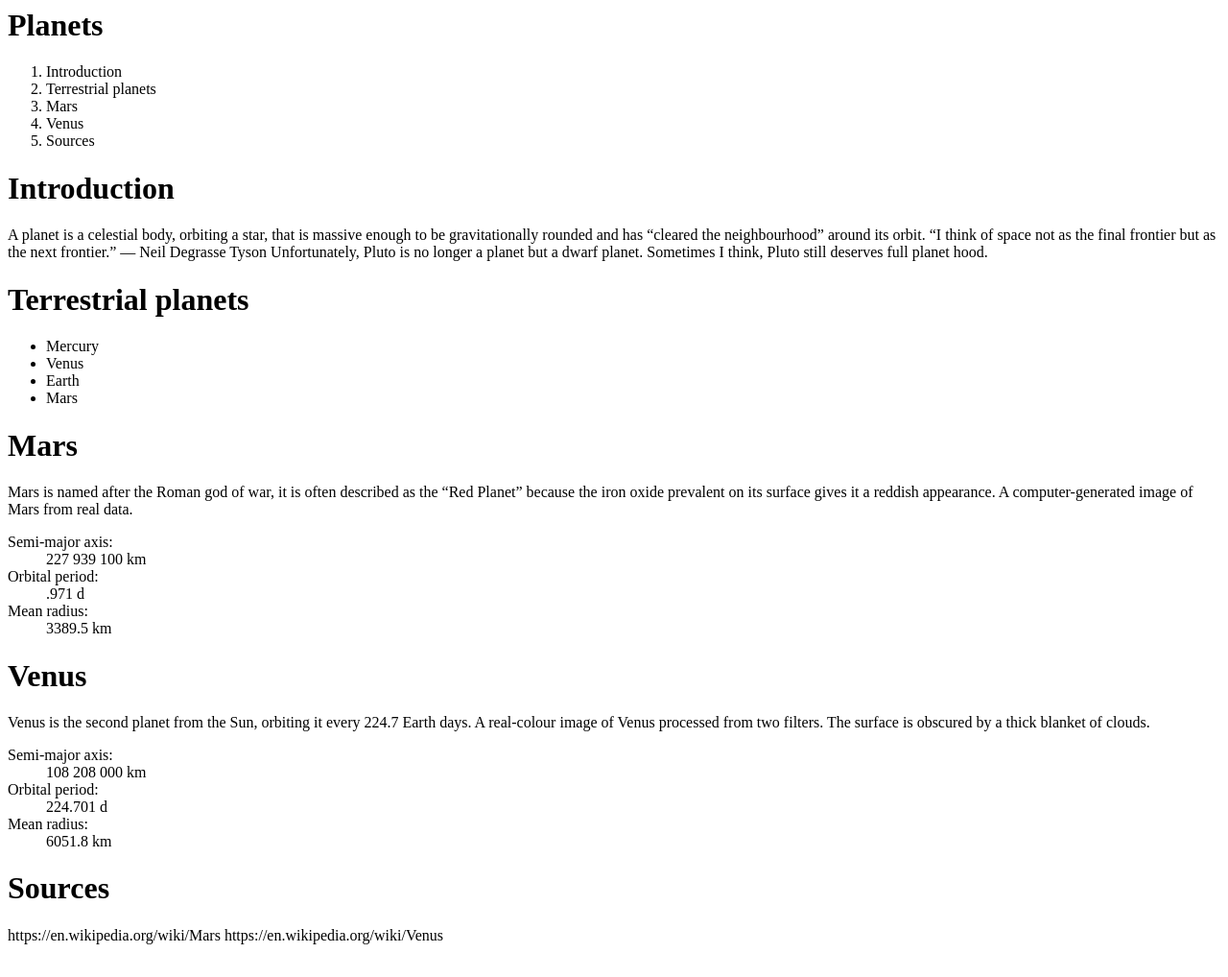
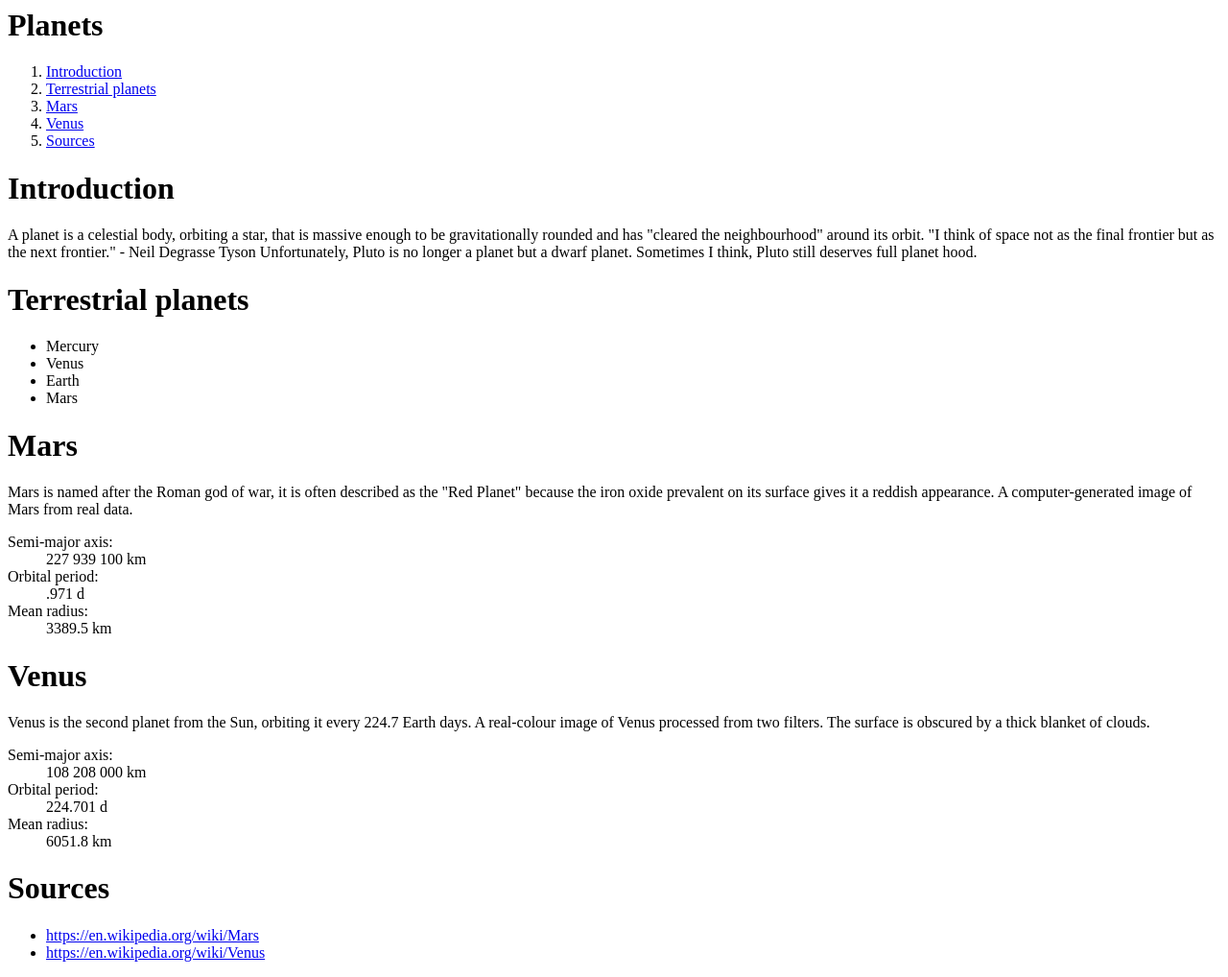
Before and after one commit to taylorsargent/assignment-two-semantics, a plain HTML site: page index.html in a window 1280 px wide. Shown: the whole page at 96% size. Before the commit the page ends 992 px from the top, so only its background shows below. Drawn offline with Linux system fonts and the light colour scheme.

Commit message:
P tags and links
Added in all the paragraph tags and added all the links

```diff
--- a/index.html
+++ b/index.html
@@ -1,21 +1,21 @@
 <h1>Planets</h1>
 
 <ol>
-  <li>Introduction</li>
-  <li>Terrestrial planets</li>
-  <li>Mars</li>
-  <li>Venus</li>
-  <li>Sources</li>
+  <li><a href="#">Introduction</a></li>
+  <li><a href="#">Terrestrial planets</a></li>
+  <li><a href="#">Mars</a></li>
+  <li><a href="#">Venus</a></li>
+  <li><a href="#">Sources</a></li>
 </ol>
 
 <h1>Introduction</h1>
 
-A planet is a celestial body, orbiting a star, that is massive enough to be gravitationally rounded and has “cleared the neighbourhood” around its orbit.
+<p>A planet is a celestial body, orbiting a star, that is massive enough to be gravitationally rounded and has "cleared the neighbourhood" around its orbit.
 
-“I think of space not as the final frontier but as the next frontier.”
-— Neil Degrasse Tyson
+"I think of space not as the final frontier but as the next frontier."
+- Neil Degrasse Tyson
 
-Unfortunately, Pluto is no longer a planet but a dwarf planet. Sometimes I think, Pluto still deserves full planet hood.
+Unfortunately, Pluto is no longer a planet but a dwarf planet. Sometimes I think, Pluto still deserves full planet hood.</p>
 
 <h1>Terrestrial planets</h1>
 
@@ -28,9 +28,9 @@ Unfortunately, Pluto is no longer a planet but a dwarf planet. Sometimes I think
 
 <h1>Mars</h1>
 
-Mars is named after the Roman god of war, it is often described as the “Red Planet” because the iron oxide prevalent on its surface gives it a reddish appearance.
+<p>Mars is named after the Roman god of war, it is often described as the "Red Planet" because the iron oxide prevalent on its surface gives it a reddish appearance.
 
-A computer-generated image of Mars from real data.
+A computer-generated image of Mars from real data.</p>
 
 <dl>
   <dt>Semi-major axis:</dt>
@@ -45,9 +45,9 @@ A computer-generated image of Mars from real data.
 
 <h1>Venus</h1>
 
-Venus is the second planet from the Sun, orbiting it every 224.7 Earth days.
+<p>Venus is the second planet from the Sun, orbiting it every 224.7 Earth days.
 
-A real-colour image of Venus processed from two filters. The surface is obscured by a thick blanket of clouds.
+A real-colour image of Venus processed from two filters. The surface is obscured by a thick blanket of clouds.</p>
 
 <dl>
   <dt>Semi-major axis:</dt>
@@ -62,5 +62,7 @@ A real-colour image of Venus processed from two filters. The surface is obscured
 
 <h1>Sources</h1>
 
-https://en.wikipedia.org/wiki/Mars
-https://en.wikipedia.org/wiki/Venus
+<ul>
+  <li><a href="https://en.wikipedia.org/wiki/Mars">https://en.wikipedia.org/wiki/Mars</a></li>
+  <li><a href="https://en.wikipedia.org/wiki/Venus">https://en.wikipedia.org/wiki/Venus</a></li>
+</ul>
```
